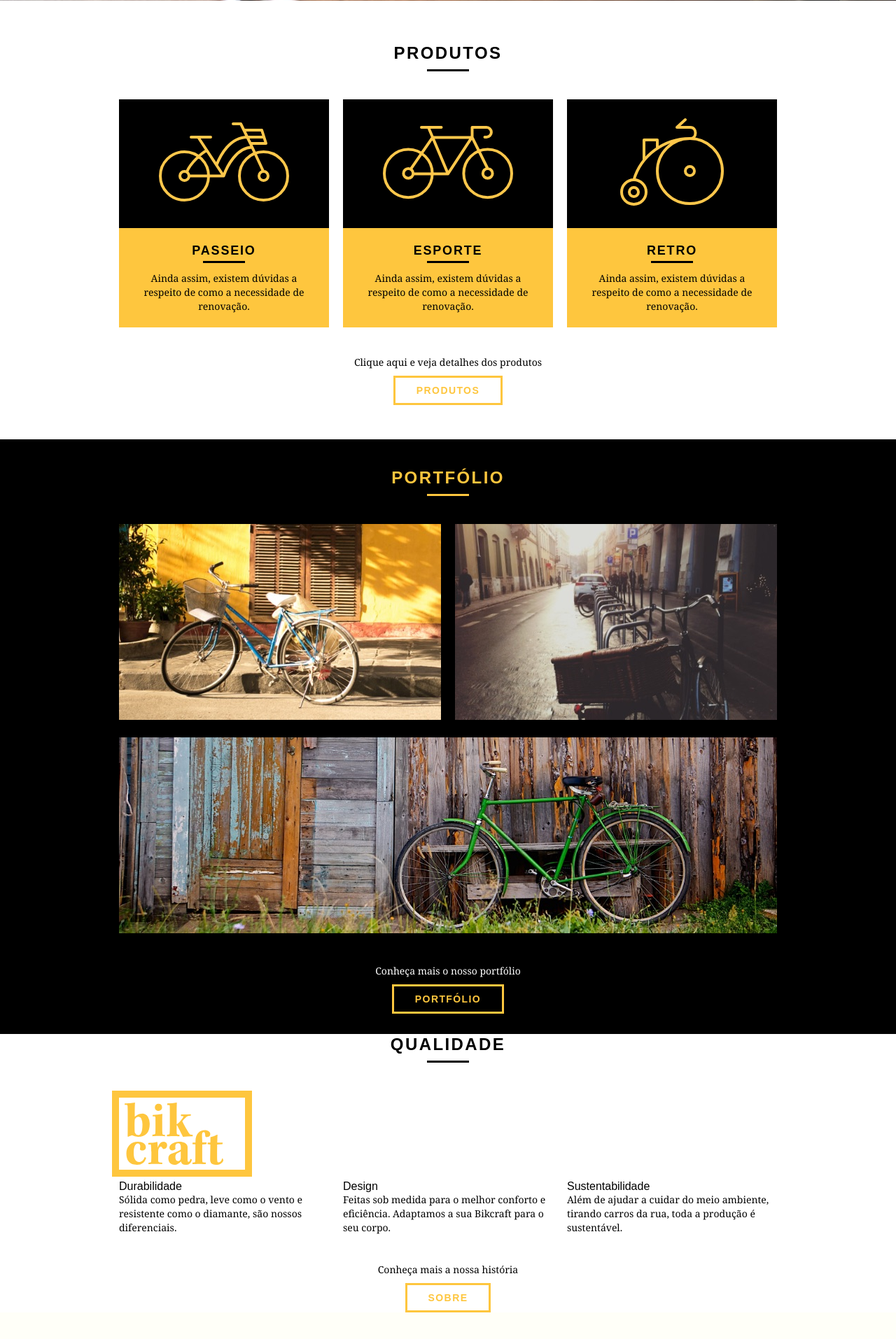
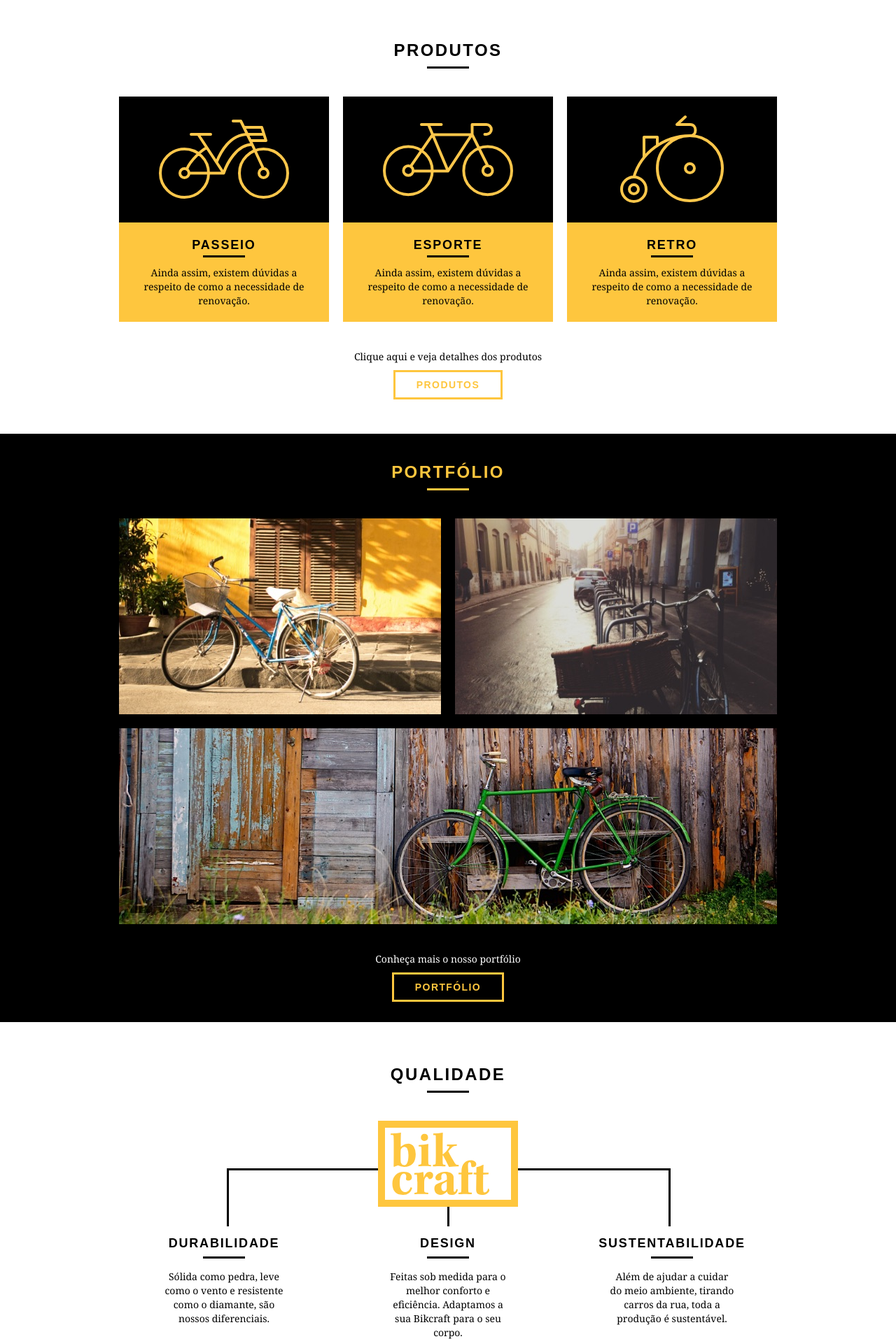
Before and after one commit to jorgeteixeirajr/webdesigncompleto, a PHP site: page / in a window 1280 px wide. Shown: the part 475-2389 px from the top of the page at 70% size. Before the commit the page ends 2351 px from the top, so only its background shows below. Run offline with PHP 8.4, Linux system fonts and the light colour scheme.

Commit message:
Ajuste nos estilos da seção de qualidade.

```diff
--- a/bikcraft/css/style.css
+++ b/bikcraft/css/style.css
@@ -7,6 +7,10 @@ p {
   font-family: Georgia, "Times New Roman", serif;
   font-size: 14px;
   line-height: 20px;
+}
+
+img {
+  display: block;
 }
 
 .btn {
@@ -91,7 +95,7 @@ p {
   height: 380px;
   background: url("../assets/bg.jpg") no-repeat center;
   background-size: cover;
-  margin-top: 96px;
+  margin-top: 92px;
   text-align: center;
   padding-top: 80px;
 }
@@ -140,6 +144,10 @@ p {
 .produtos_lista li {
   background: #fec63e;
   text-align: center;
+}
+
+.produtos_lista img {
+  margin: 0 auto;
 }
 
 .produtos_lista h3 {
@@ -205,3 +213,55 @@ p {
 .portfolio .call p {
   color: #fff;
 }
+
+/* Qualidade */
+.qualidade {
+  padding: 60px 0;
+  text-align: center;
+}
+
+.qualidade::after {
+  content: "";
+  width: 634px;
+  height: 83px;
+  display: block;
+  background: url("../assets/linhas.svg") no-repeat center;
+  position: absolute;
+  top: 209px;
+  right: 162px;
+  z-index: -1;
+}
+
+.qualidade img {
+  margin: 0 auto;
+}
+
+.qualidade_lista {
+  padding-top: 20px;
+}
+
+.qualidade_lista li h3 {
+  font-size: 18px;
+  line-height: 25px;
+  font-weight: bold;
+  text-transform: uppercase;
+  letter-spacing: .1em;
+  margin-top: 20px;
+}
+
+.qualidade_lista h3::after {
+  content: "";
+  display: block;
+  width: 60px;
+  height: 3px;
+  margin: 6px auto;
+  background: #000;
+}
+
+.qualidade_lista li {
+  padding: 0 40px;
+}
+
+.qualidade_lista li p {
+  padding: 10px 20px 20px 20px;
+}
```
